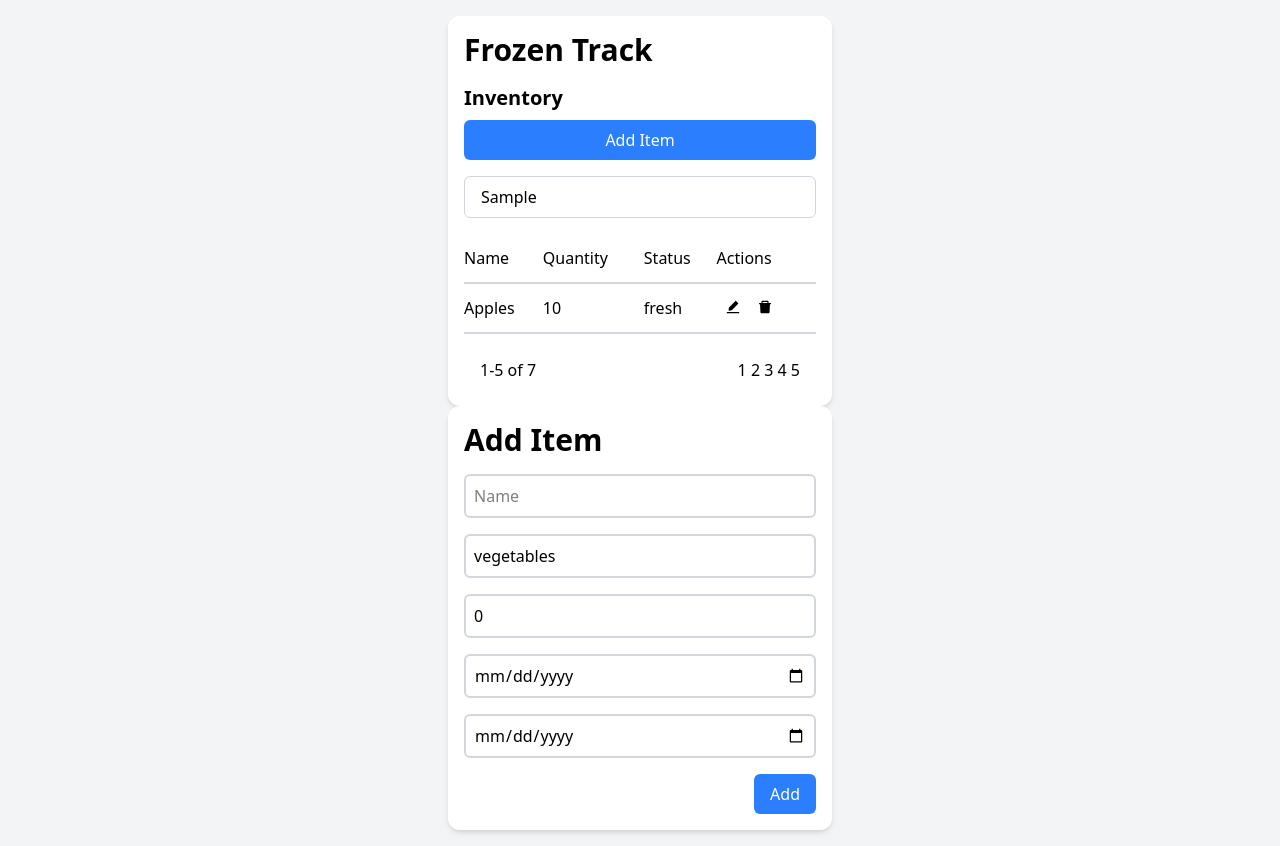
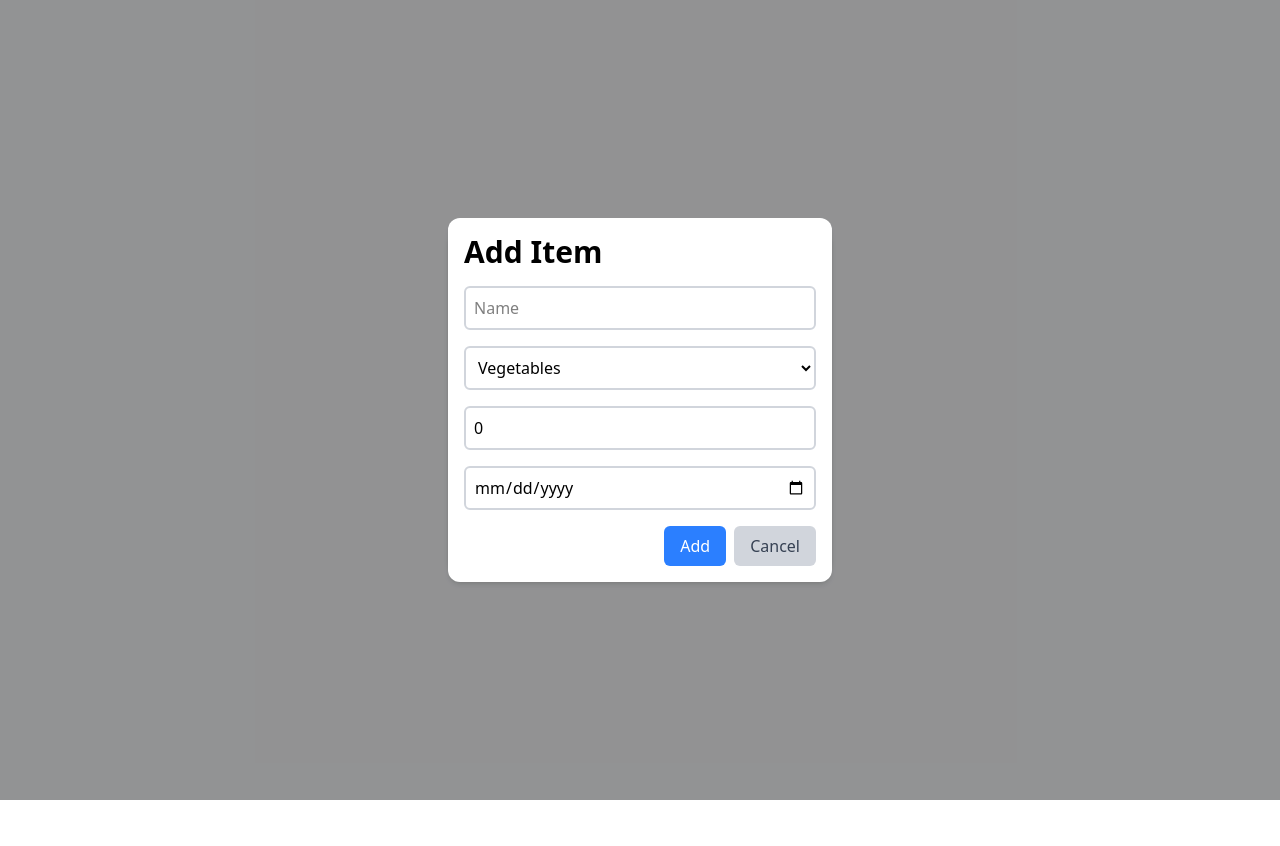
Before and after one commit to brynsgtn/frozentrack, a React (Vite) app: page / in a window 1280 px wide. Both pictures are taken after typing "Sample" into the empty fields and a click on the button "Add Item". After the commit the page ends 800 px from the top, so only its background shows below. Built offline with nearby package versions, Linux system fonts and the light colour scheme.

Commit message:
Add add item functionality

```diff
--- a/src/App.tsx
+++ b/src/App.tsx
@@ -9,27 +9,45 @@ function App() {
     category: 'vegetables' | 'pork' | 'beef' | 'chicken' | 'fish' | 'desserts',
     quantity: number,
     dateFrozen: string,
-    expirationDate: string
+    expirationDate: string,
     status: 'fresh' | 'expiringSoon' | 'expired'
   }
 
-  const [items, setItems] = useState<Item[]>([{
-    name: 'Apples',
-    category: 'vegetables',
-    quantity: 10,
-    dateFrozen: '2 Date23-10-01',
-    expirationDate: '2023-10-10',
-    status: 'fresh'
-  }])
+  const today: string = new Date().toISOString().split('T')[0];
+
+  const [isModalOpen, setIsModalOpen] = useState<boolean>(false)
+
+  const [items, setItems] = useState<Item[]>([]);
 
   const [addItem, setAddItem] = useState<Item>({
     name: '',
-    category: 'vegetables',  // default
+    category: 'vegetables',
     quantity: 0,
     dateFrozen: '',
     expirationDate: '',
-    status: 'fresh',         // default
+    status: 'fresh'
   });
+
+  const handleAddItem = (e: React.FormEvent<HTMLFormElement>) => {
+
+    e.preventDefault();
+
+    if (addItem) {
+      setItems([...items, addItem])
+      setAddItem({
+        name: '',
+        category: 'vegetables',
+        quantity: 0,
+        dateFrozen: today,
+        expirationDate: '',
+        status: 'fresh'
+      })
+      setIsModalOpen(false)
+    } else {
+      setAddItem(newItem)
+      setIsModalOpen(false)
+    }
+  }
 
 
   useEffect(() => {
@@ -43,13 +61,13 @@ function App() {
       <div className='bg-white mx-auto max-w-sm p-4 rounded-xl shadow-md'>
         <h1 className='text-3xl font-bold mb-4'>Frozen Track</h1>
         <h3 className='text-xl font-semibold mb-2'>Inventory</h3>
-        <button className='bg-blue-500 text-white px-4 py-2 rounded-md mb-4 w-full hover:bg-blue-600 hover:cursor-pointer'>Add Item</button>
+        <button className='bg-blue-500 text-white px-4 py-2 rounded-md mb-4 w-full hover:bg-blue-600 hover:cursor-pointer' onClick={() => setIsModalOpen(true)}>Add Item</button>
         <input type="text" placeholder="Search" className='border border-gray-300 px-4 py-2 rounded-md mb-4 w-full' />
         <table className='w-full'>
           <thead>
             <tr className='border-b-2 border-gray-300'>
               <th className='text-left font-normal py-3'>Name</th>
-              <th className='text-left font-normal py-3'>Quantity</th>
+              <th className='text-left font-normal py-3'>Qty</th>
               <th className='text-left font-normal py-3'>Status</th>
               <th className='text-left font-normal py-3'>Actions</th>
             </tr>
@@ -74,19 +92,41 @@ function App() {
         </div>
       </div>
       {/* Add Item Form */}
+      {isModalOpen && (
+        <div className="fixed inset-0 bg-black/40 flex items-center justify-center">
           <div className='bg-white p-4 rounded-xl shadow-md w-full max-w-sm'>
             <h1 className='text-3xl font-bold mb-4'>Add Item</h1>
-        <form>
+            <form onSubmit={handleAddItem}>
               <input type="text" placeholder='Name' className='border-2 border-gray-300 p-2 rounded-md w-full mb-4' value={addItem?.name || ''} onChange={(e) => setAddItem({ ...addItem, name: e.target.value })} />
-          <input type="text" placeholder='Category' className='border-2 border-gray-300 p-2 rounded-md w-full mb-4' value={addItem?.category || ''} onChange={(e) => setAddItem({ ...addItem, category: e.target.value })} />
-          <input type="text" placeholder='Quantity' className='border-2 border-gray-300 p-2 rounded-md w-full mb-4' value={addItem?.quantity.toString() || ''} onChange={(e) => setAddItem({ ...addItem, quantity: parseInt(e.target.value) || 0 })} />
-          <input type="date" placeholder='Date Frozen' className='border-2 border-gray-300 p-2 rounded-md w-full mb-4' value={addItem?.dateFrozen.toString() || ''} onChange={(e) => setAddItem({ ...addItem, dateFrozen: new Date(e.target.value) })} />
-          <input type="date" placeholder='Expiration Date' className='border-2 border-gray-300 p-2 rounded-md w-full mb-4' value={addItem?.expirationDate.toString() || ''} onChange={(e) => setAddItem({ ...addItem, expirationDate: new Date(e.target.value) })} />
+              <select
+                className="border-2 border-gray-300 p-2 rounded-md w-full mb-4"
+                value={addItem.category}
+                onChange={(e) =>
+                  setAddItem({
+                    ...addItem,
+                    category: e.target.value as 'vegetables' | 'pork' | 'beef' | 'chicken' | 'fish' | 'desserts',
+                  })
+                }
+              >
+                <option value="vegetables">Vegetables</option>
+                <option value="pork">Pork</option>
+                <option value="beef">Beef</option>
+                <option value="chicken">Chicken</option>
+                <option value="fish">Fish</option>
+                <option value="desserts">Desserts</option>
+              </select>
+
+              <input type="number" placeholder='Quantity' className='border-2 border-gray-300 p-2 rounded-md w-full mb-4' value={addItem?.quantity.toString() || ''} onChange={(e) => setAddItem({ ...addItem, quantity: parseInt(e.target.value) || 0 })} />
+              <input type="date" placeholder='Expiration Date' className='border-2 border-gray-300 p-2 rounded-md w-full mb-4' value={addItem?.expirationDate || ''} onChange={(e) => setAddItem({ ...addItem, expirationDate: e.target.value })} />
               <div className='flex justify-end'>
-            <button className='bg-blue-500 text-white px-4 py-2 rounded-md hover:bg-blue-600'>Add</button>
+                <button className='bg-blue-500 text-white px-4 py-2 rounded-md hover:bg-blue-600' type='submit' >Add</button>
+                <button className='bg-gray-300 text-gray-700 px-4 py-2 rounded-md hover:bg-gray-400 ms-2' onClick={() => setIsModalOpen(false)}>Cancel</button>
               </div>
             </form>
           </div>
+        </div>
+      )}
+
     </div>
   )
 }
```
Lines whose indentation alone changed are shown as unchanged.
